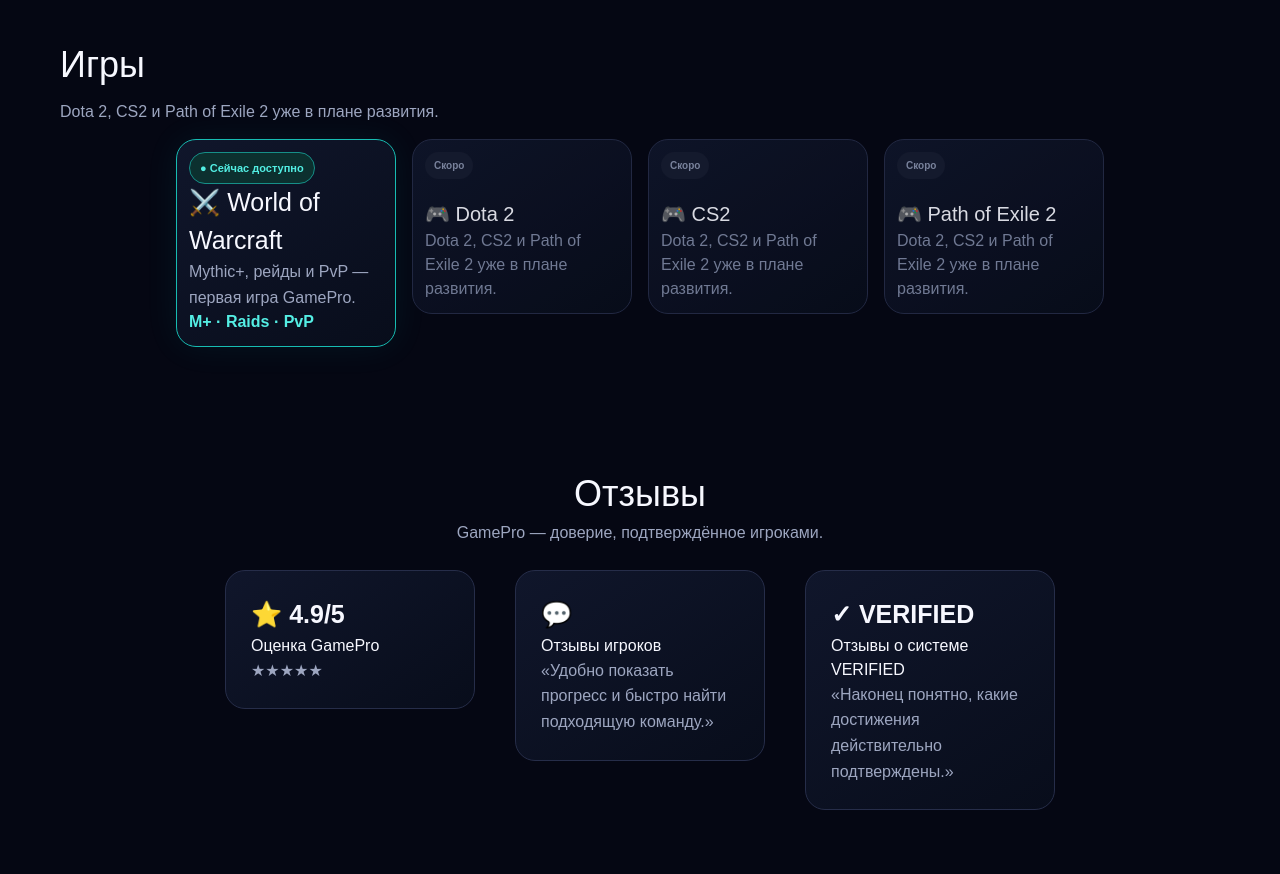
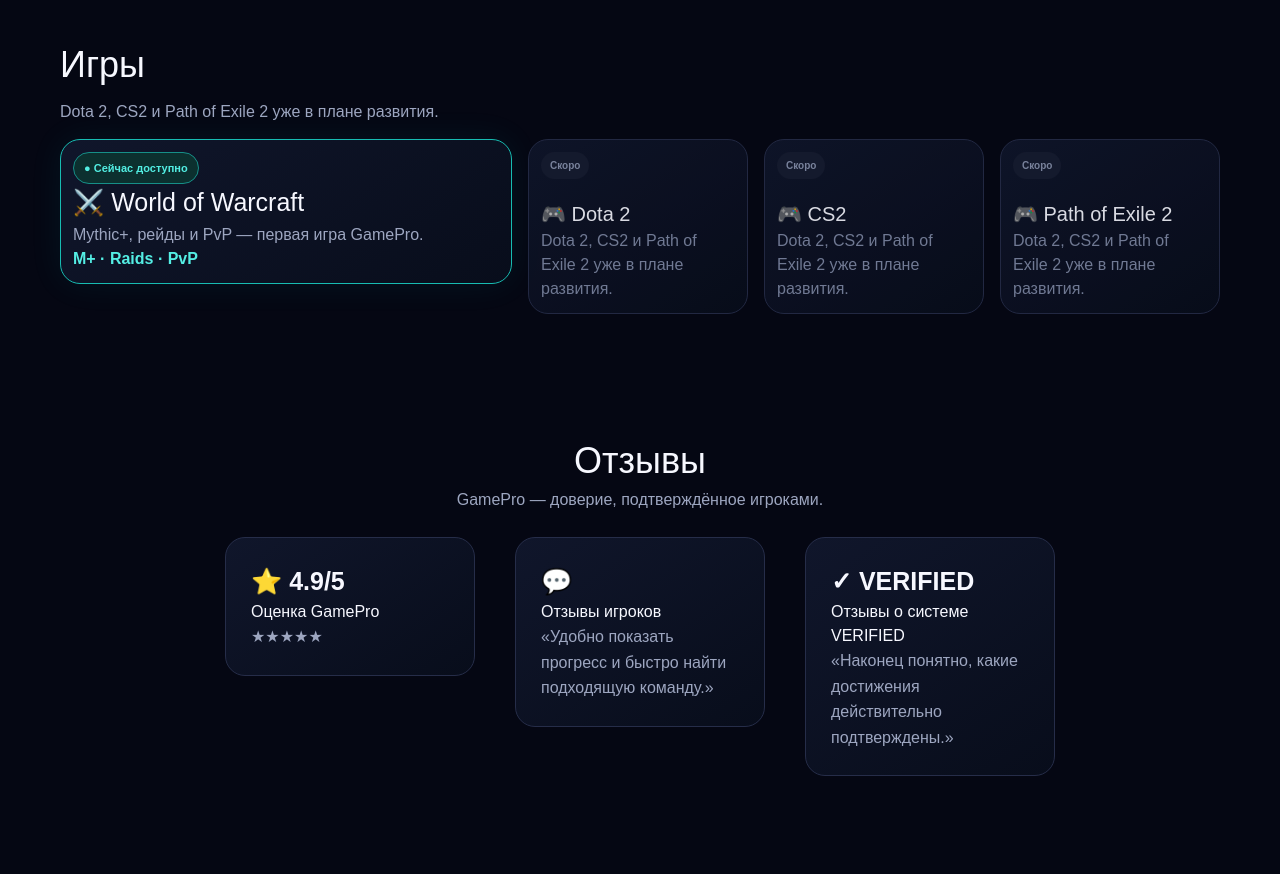
Before and after one commit to vesttrading/gamepro-market, a Next.js app: page / in a window 1280 px wide. Shown: the part 2380-3254 px from the top of the page. Built offline with nearby package versions, Linux system fonts and the light colour scheme; no server answers.

Commit message:
Update game card styles for layout adjustments
Add styles for game cards layout in the games section.

```diff
--- a/app/globals.css
+++ b/app/globals.css
@@ -299,3 +299,15 @@ section#games div[class*="gameGrid"] > div {
     min-width: 170px !important;
     padding: 12px !important;
 }
+
+/* 1. Делаем рабочую карточку (первую) широкой на всю строку */
+section#games div[class*="gameGrid"] > div:first-child {
+    max-width: 100% !important; /* Растягиваем во всю ширину */
+    width: 100% !important;
+    margin-bottom: 24px !important; /* Делаем красивый отступ перед нижними играми */
+}
+
+/* 2. Ограничиваем остальные три игры, чтобы они автоматически упали на строку ниже */
+section#games div[class*="gameGrid"] > div:not(:first-child) {
+    max-width: 220px !important; /* Они останутся маленькими и аккуратными в один ряд */
+}
```
